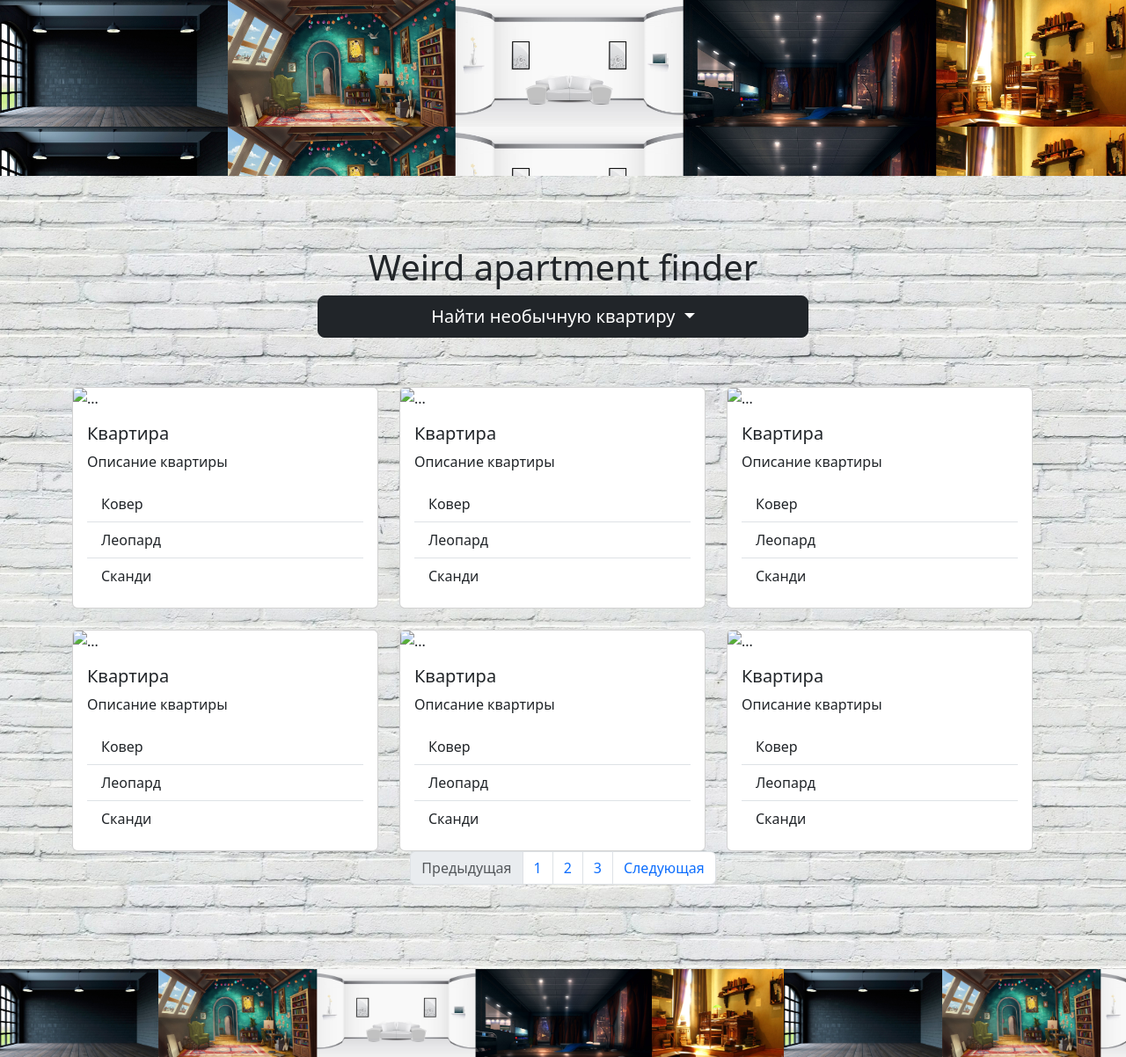
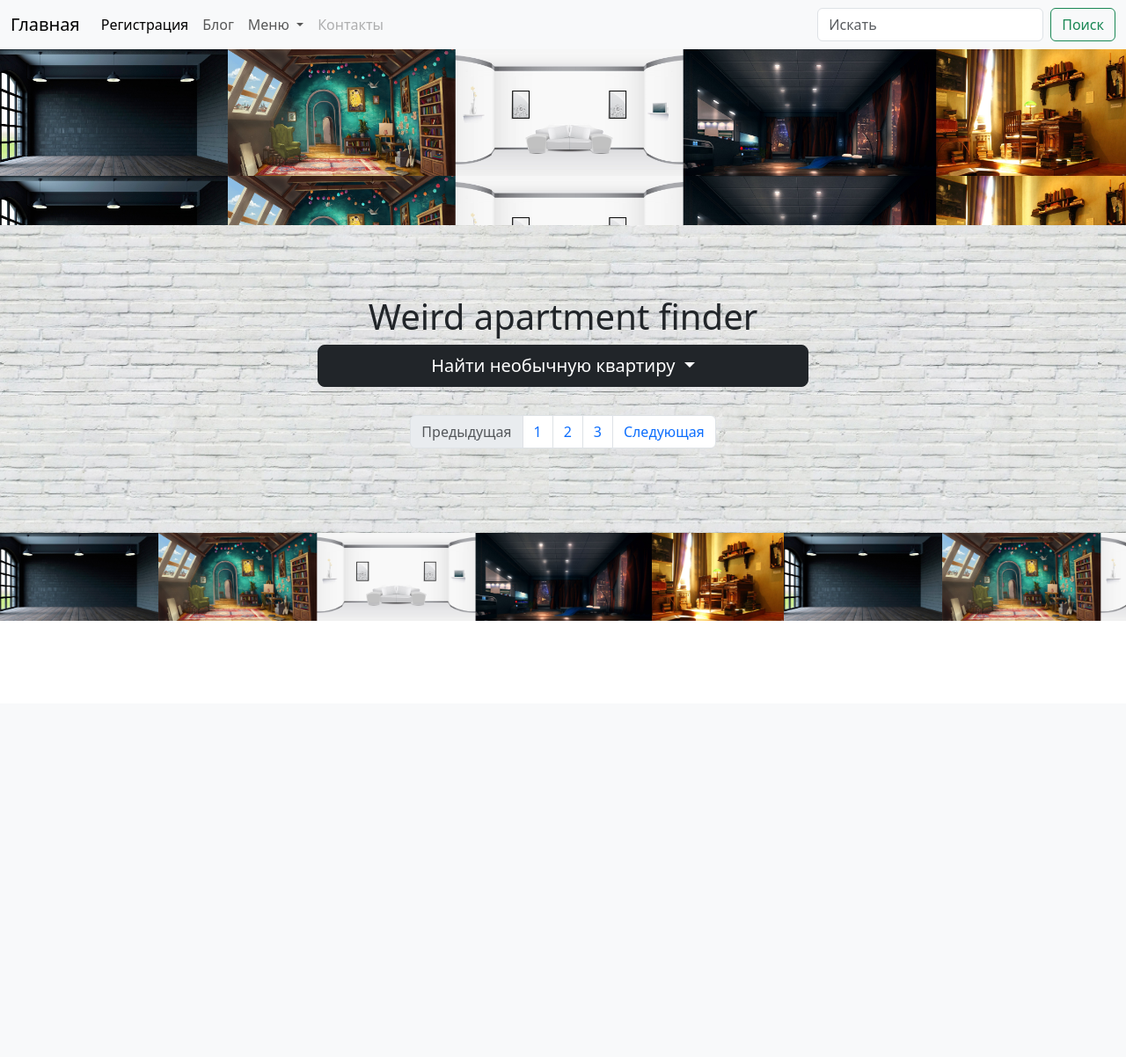
Before and after one commit to IlyaChef/real-estate-parser, a Flask app: page / in a window 1280 px wide. Shown: the whole page at 88% size. After the commit the page ends 706 px from the top, so only its background shows below. Run offline with Flask 3, Linux system fonts and the light colour scheme.

Commit message:
Add files via upload

```diff
--- a/app/templates/index.html
+++ b/app/templates/index.html
@@ -8,7 +8,42 @@
     <link href="https://cdn.jsdelivr.net/npm/bootstrap@5.3.0-alpha1/dist/css/bootstrap.min.css" rel="stylesheet" integrity="sha384-GLhlTQ8iRABdZLl6O3oVMWSktQOp6b7In1Zl3/Jr59b6EGGoI1aFkw7cmDA6j6gD" crossorigin="anonymous">
     <link rel="stylesheet" href="/static/css/fontello.css">
     <link rel="stylesheet" href="/static/css/style1.css">
-
+        <nav class="navbar navbar-expand-lg navbar-light bg-light">
+          <div class="container-fluid">
+            <a class="navbar-brand" href="#">Главная</a>
+            <button class="navbar-toggler" type="button" data-bs-toggle="collapse" data-bs-target="#navbarSupportedContent" aria-controls="navbarSupportedContent" aria-expanded="false" aria-label="Toggle navigation">
+              <span class="navbar-toggler-icon"></span>
+            </button>
+            <div class="collapse navbar-collapse" id="navbarSupportedContent">
+              <ul class="navbar-nav me-auto mb-2 mb-lg-0">
+                <li class="nav-item">
+                  <a class="nav-link active" aria-current="page" href="#">Регистрация</a>
+                </li>
+                <li class="nav-item">
+                  <a class="nav-link" href="#">Блог</a>
+                </li>
+                <li class="nav-item dropdown">
+                  <a class="nav-link dropdown-toggle" href="#" id="navbarDropdown" role="button" data-bs-toggle="dropdown" aria-expanded="false">
+                    Меню
+                  </a>
+                  <ul class="dropdown-menu" aria-labelledby="navbarDropdown">
+                    <li><a class="dropdown-item" href="#">Покупка жилья</a></li>
+                    <li><a class="dropdown-item" href="#">Аренда жилья</a></li>
+                    <li><hr class="dropdown-divider"></li>
+                    <li><a class="dropdown-item" href="#">Иные услуги</a></li>
+                  </ul>
+                </li>
+                <li class="nav-item">
+                  <a class="nav-link disabled" href="#" tabindex="-1" aria-disabled="true">Контакты</a>
+                </li>
+              </ul>
+              <form class="d-flex">
+                <input class="form-control me-2" type="search" placeholder="Искать" aria-label="Search">
+                <button class="btn btn-outline-success" type="submit">Поиск</button>
+              </form>
+            </div>
+          </div>
+        </nav>
     <title>Weird apartment finder</title>
 </head>
 <body>
@@ -42,29 +77,16 @@
                 </div>
             </div>
         </div>
+        {% block container %}
         <div class="container">
             <div class="row">
                 <div class="row row-cols-1 row-cols-md-3 g-4">
-                    <div class="col">
-                    <div class="card h-100">
-                        <img src="" class="card-img-top" alt="...">
-                        <div class="card-body">
-                        <h5 class="card-title">Квартира</h5>
-                        <p class="card-text">Описание квартиры</p>
-                        <ul class="list-group list-group-flush">
-                            <li class="list-group-item">Ковер</li>
-                            <li class="list-group-item">Леопард</li>
-                            <li class="list-group-item">Сканди</li>
-                        </ul>
-                        </div>
-                    </div>
-                    </div>
-                    <div class="col">
+                    {% for flat in flats %}
+                        <div class="col">
                         <div class="card h-100">
-                        <img src="" class="card-img-top" alt="...">
+                            <img src="{{ url_for('static', filename='media/' + flat.flat) }}" alt="{{ flat.flat }}"  width="400" height="300">
                             <div class="card-body">
-                            <h5 class="card-title">Квартира</h5>
-                            <p class="card-text">Описание квартиры</p>
+                            <a href="{{ flat.url }}">{{ flat.title }}</a>
                             <ul class="list-group list-group-flush">
                                 <li class="list-group-item">Ковер</li>
                                 <li class="list-group-item">Леопард</li>
@@ -72,65 +94,12 @@
                             </ul>
                             </div>
                         </div>
-                    </div>
-                    <div class="col">
-                        <div class="card h-100">
-                        <img src="" class="card-img-top" alt="...">
-                            <div class="card-body">
-                            <h5 class="card-title">Квартира</h5>
-                            <p class="card-text">Описание квартиры</p>
-                            <ul class="list-group list-group-flush">
-                                <li class="list-group-item">Ковер</li>
-                                <li class="list-group-item">Леопард</li>
-                                <li class="list-group-item">Сканди</li>
-                            </ul>
-                            </div>
                         </div>
-                    </div>
-                    <div class="col">
-                        <div class="card h-100">
-                        <img src="" class="card-img-top" alt="...">
-                            <div class="card-body">
-                            <h5 class="card-title">Квартира</h5>
-                            <p class="card-text">Описание квартиры</p>
-                            <ul class="list-group list-group-flush">
-                                <li class="list-group-item">Ковер</li>
-                                <li class="list-group-item">Леопард</li>
-                                <li class="list-group-item">Сканди</li>
-                            </ul>
-                            </div>
-                        </div>
-                    </div>
-                    <div class="col">
-                        <div class="card h-100">
-                        <img src="" class="card-img-top" alt="...">
-                            <div class="card-body">
-                            <h5 class="card-title">Квартира</h5>
-                            <p class="card-text">Описание квартиры</p>
-                            <ul class="list-group list-group-flush">
-                                <li class="list-group-item">Ковер</li>
-                                <li class="list-group-item">Леопард</li>
-                                <li class="list-group-item">Сканди</li>
-                            </ul>
-                            </div>
-                        </div>
-                    </div>
-                    <div class="col">
-                        <div class="card h-100">
-                        <img src="" class="card-img-top" alt="...">
-                            <div class="card-body">
-                            <h5 class="card-title">Квартира</h5>
-                            <p class="card-text">Описание квартиры</p>
-                            <ul class="list-group list-group-flush">
-                                <li class="list-group-item">Ковер</li>
-                                <li class="list-group-item">Леопард</li>
-                                <li class="list-group-item">Сканди</li>
-                            </ul>
-                            </div>
-                        </div>
-                    </div>
-                </div>
-            </div>
+                    {% endfor %}
+                 </div>
+             </div>
+        </div>
+        {% endblock container %}
         </div>
 
         <div class="container">
```
